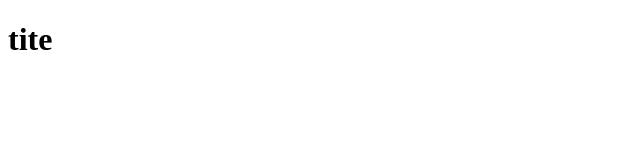
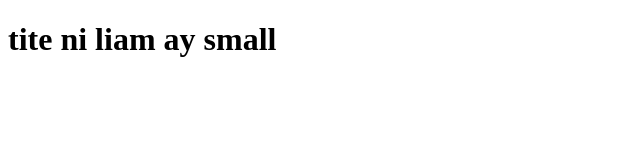
Before and after one commit to youou37/main, a plain HTML site: page index.html in a window 1280 px wide. Shown: the whole page, without its empty margins (0-640 px from the left). Drawn offline with Linux system fonts and the light colour scheme.

Commit message:
Update index.html

```diff
--- a/index.html
+++ b/index.html
@@ -6,6 +6,6 @@
     <title>Document</title>
 </head>
 <body>
-    <h1> tite </h1>
+    <h1> tite ni liam ay small </h1>
 </body>
 </html>
```
